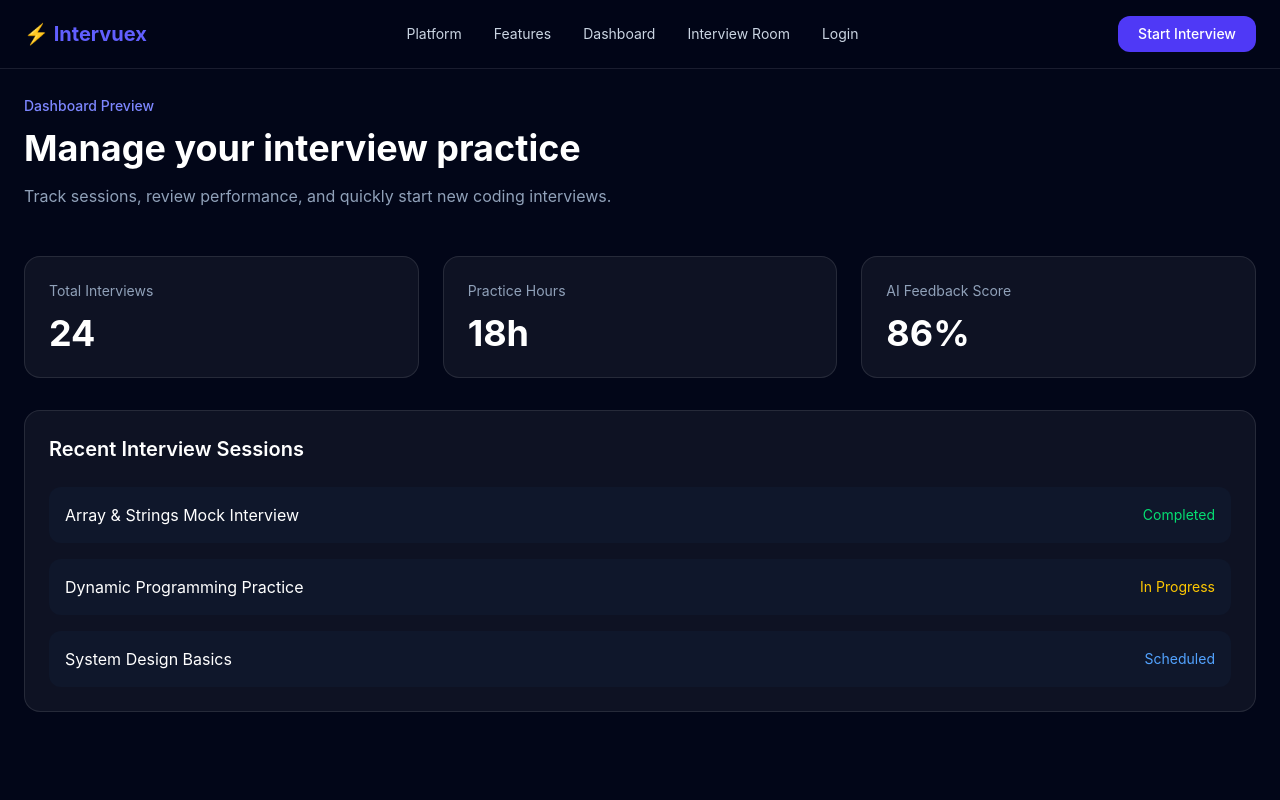
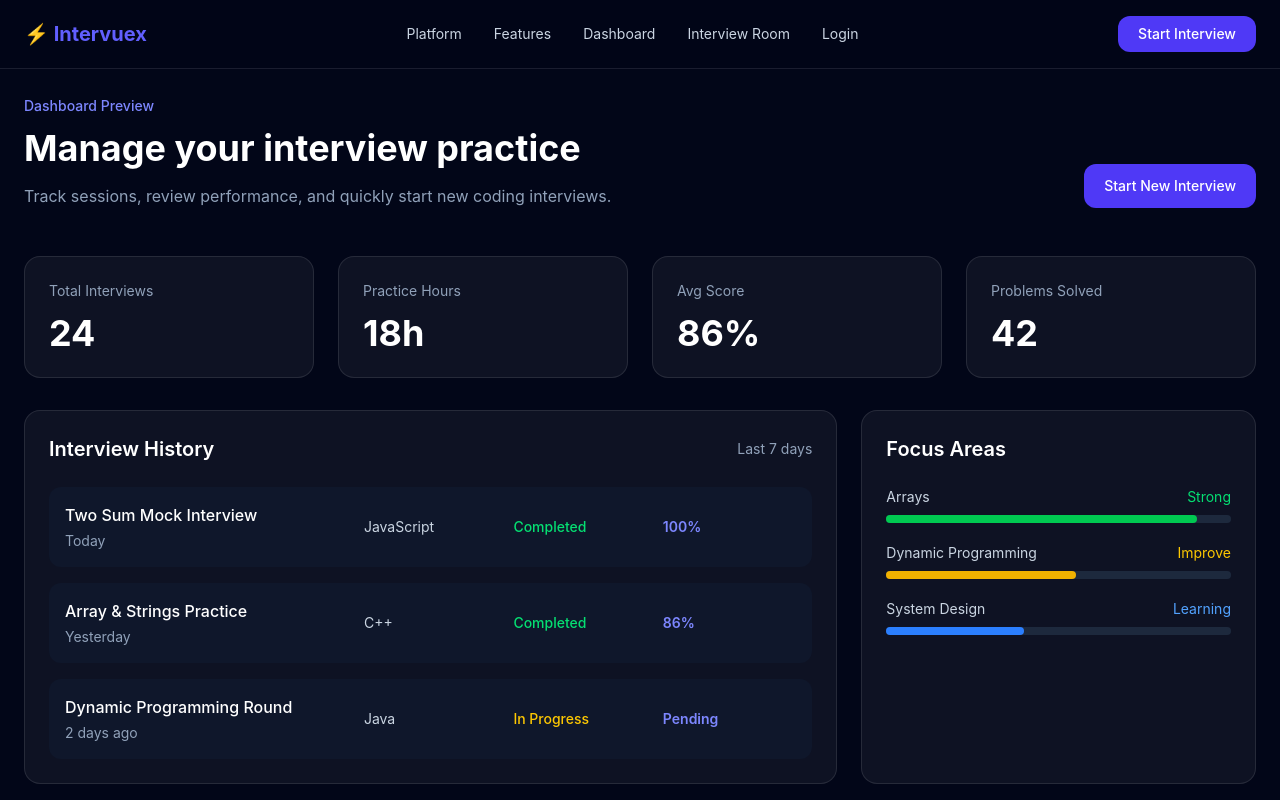
Before and after one commit to Abhirajverma12/intervuex, a React (Vite) app: page /dashboard in a window 1280 px wide. Shown: the top 800 px of the page. Built offline with nearby package versions, Linux system fonts and the light colour scheme.

Commit message:
Dashboard me interview progress add ki

```diff
--- a/src/components/Dashboard.jsx
+++ b/src/components/Dashboard.jsx
@@ -1,7 +1,32 @@
+const interviewHistory = [
+  {
+    title: "Two Sum Mock Interview",
+    language: "JavaScript",
+    score: "100%",
+    status: "Completed",
+    date: "Today",
+  },
+  {
+    title: "Array & Strings Practice",
+    language: "C++",
+    score: "86%",
+    status: "Completed",
+    date: "Yesterday",
+  },
+  {
+    title: "Dynamic Programming Round",
+    language: "Java",
+    score: "Pending",
+    status: "In Progress",
+    date: "2 days ago",
+  },
+];
+
 function Dashboard() {
   return (
     <section className="bg-slate-950 px-6 py-24 text-white">
       <div className="mx-auto max-w-7xl">
+        <div className="flex flex-col gap-6 md:flex-row md:items-end md:justify-between">
           <div>
             <p className="text-sm font-medium text-indigo-400">
               Dashboard Preview
@@ -12,11 +37,17 @@ function Dashboard() {
             </h2>
 
             <p className="mt-4 max-w-2xl text-slate-400">
-            Track sessions, review performance, and quickly start new coding interviews.
+              Track sessions, review performance, and quickly start new coding
+              interviews.
             </p>
           </div>
 
-        <div className="mt-12 grid gap-6 md:grid-cols-3">
+          <button className="rounded-xl bg-indigo-600 px-5 py-3 text-sm font-medium hover:bg-indigo-500">
+            Start New Interview
+          </button>
+        </div>
+
+        <div className="mt-12 grid gap-6 md:grid-cols-4">
           <div className="rounded-2xl border border-white/10 bg-white/5 p-6">
             <p className="text-sm text-slate-400">Total Interviews</p>
             <h3 className="mt-3 text-4xl font-bold">24</h3>
@@ -28,28 +59,87 @@ function Dashboard() {
           </div>
 
           <div className="rounded-2xl border border-white/10 bg-white/5 p-6">
-            <p className="text-sm text-slate-400">AI Feedback Score</p>
+            <p className="text-sm text-slate-400">Avg Score</p>
             <h3 className="mt-3 text-4xl font-bold">86%</h3>
+          </div>
+
+          <div className="rounded-2xl border border-white/10 bg-white/5 p-6">
+            <p className="text-sm text-slate-400">Problems Solved</p>
+            <h3 className="mt-3 text-4xl font-bold">42</h3>
           </div>
         </div>
 
-        <div className="mt-8 rounded-2xl border border-white/10 bg-white/5 p-6">
-          <h3 className="text-xl font-semibold">Recent Interview Sessions</h3>
+        <div className="mt-8 grid gap-6 lg:grid-cols-3">
+          <div className="rounded-2xl border border-white/10 bg-white/5 p-6 lg:col-span-2">
+            <div className="flex items-center justify-between">
+              <h3 className="text-xl font-semibold">Interview History</h3>
+              <span className="text-sm text-slate-400">Last 7 days</span>
+            </div>
 
             <div className="mt-6 space-y-4">
-            <div className="flex items-center justify-between rounded-xl bg-slate-900 p-4">
-              <span>Array & Strings Mock Interview</span>
-              <span className="text-sm text-green-400">Completed</span>
+              {interviewHistory.map((item, index) => (
+                <div
+                  key={index}
+                  className="grid gap-4 rounded-xl bg-slate-900 p-4 md:grid-cols-5 md:items-center"
+                >
+                  <div className="md:col-span-2">
+                    <p className="font-medium text-white">{item.title}</p>
+                    <p className="mt-1 text-sm text-slate-400">{item.date}</p>
                   </div>
 
-            <div className="flex items-center justify-between rounded-xl bg-slate-900 p-4">
-              <span>Dynamic Programming Practice</span>
-              <span className="text-sm text-yellow-400">In Progress</span>
+                  <p className="text-sm text-slate-300">{item.language}</p>
+
+                  <p
+                    className={`text-sm font-medium ${
+                      item.status === "Completed"
+                        ? "text-green-400"
+                        : "text-yellow-400"
+                    }`}
+                  >
+                    {item.status}
+                  </p>
+
+                  <p className="text-sm font-semibold text-indigo-400">
+                    {item.score}
+                  </p>
+                </div>
+              ))}
+            </div>
           </div>
 
-            <div className="flex items-center justify-between rounded-xl bg-slate-900 p-4">
-              <span>System Design Basics</span>
-              <span className="text-sm text-blue-400">Scheduled</span>
+          <div className="rounded-2xl border border-white/10 bg-white/5 p-6">
+            <h3 className="text-xl font-semibold">Focus Areas</h3>
+
+            <div className="mt-6 space-y-5">
+              <div>
+                <div className="flex justify-between text-sm">
+                  <span className="text-slate-300">Arrays</span>
+                  <span className="text-green-400">Strong</span>
+                </div>
+                <div className="mt-2 h-2 rounded-full bg-slate-800">
+                  <div className="h-2 w-[90%] rounded-full bg-green-500"></div>
+                </div>
+              </div>
+
+              <div>
+                <div className="flex justify-between text-sm">
+                  <span className="text-slate-300">Dynamic Programming</span>
+                  <span className="text-yellow-400">Improve</span>
+                </div>
+                <div className="mt-2 h-2 rounded-full bg-slate-800">
+                  <div className="h-2 w-[55%] rounded-full bg-yellow-500"></div>
+                </div>
+              </div>
+
+              <div>
+                <div className="flex justify-between text-sm">
+                  <span className="text-slate-300">System Design</span>
+                  <span className="text-blue-400">Learning</span>
+                </div>
+                <div className="mt-2 h-2 rounded-full bg-slate-800">
+                  <div className="h-2 w-[40%] rounded-full bg-blue-500"></div>
+                </div>
+              </div>
             </div>
           </div>
         </div>
--- a/src/pages/InterviewRoom.jsx
+++ b/src/pages/InterviewRoom.jsx
@@ -25,6 +25,9 @@ vector<int> twoSum(vector<int>& nums, int target) {
 function InterviewRoom() {
   const [language, setLanguage] = useState("javascript");
   const [timeLeft, setTimeLeft] = useState(45 * 60);
+  const [isRunning, setIsRunning] = useState(false);
+  const [output, setOutput] = useState("Run your code to see output here.");
+  const [stats, setStats] = useState(null);
 
   useEffect(() => {
     const timer = setInterval(() => {
@@ -46,6 +49,28 @@ function InterviewRoom() {
     const remainingSeconds = seconds % 60;
 
     return `${minutes}:${remainingSeconds.toString().padStart(2, "0")}`;
+  };
+
+  const handleRunCode = () => {
+    setIsRunning(true);
+    setStats(null);
+    setOutput("Running test cases...");
+
+    setTimeout(() => {
+      setIsRunning(false);
+
+      setOutput(`Test Case 1 Passed ✅
+Input: nums = [2, 7, 11, 15], target = 9
+Expected Output: [0, 1]
+Your Output: [0, 1]`);
+
+      setStats({
+        testCases: "1/1",
+        runtime: "52 ms",
+        memory: "42 MB",
+        score: "100%",
+      });
+    }, 1200);
   };
 
   return (
@@ -111,7 +136,11 @@ function InterviewRoom() {
               <div className="flex flex-wrap gap-3">
                 <select
                   value={language}
-                  onChange={(e) => setLanguage(e.target.value)}
+                  onChange={(e) => {
+                    setLanguage(e.target.value);
+                    setOutput("Run your code to see output here.");
+                    setStats(null);
+                  }}
                   className="rounded-lg border border-white/10 bg-slate-900 px-4 py-2 text-sm text-white outline-none"
                 >
                   <option value="javascript">JavaScript</option>
@@ -120,9 +149,14 @@ function InterviewRoom() {
                   <option value="python">Python</option>
                 </select>
 
-                <button className="rounded-lg border border-white/10 px-4 py-2 text-sm hover:bg-white/10">
-                  Run Code
+                <button
+                  onClick={handleRunCode}
+                  disabled={isRunning}
+                  className="rounded-lg border border-white/10 px-4 py-2 text-sm hover:bg-white/10 disabled:cursor-not-allowed disabled:opacity-60"
+                >
+                  {isRunning ? "Running..." : "Run Code"}
                 </button>
+
                 <button className="rounded-lg bg-indigo-600 px-4 py-2 text-sm hover:bg-indigo-500">
                   Submit
                 </button>
@@ -146,10 +180,42 @@ function InterviewRoom() {
 
             <div className="mt-4 rounded-xl border border-white/10 bg-slate-900 p-4">
               <p className="text-sm font-medium text-slate-300">Output</p>
-              <p className="mt-2 text-sm text-slate-500">
-                Run your code to see output here.
-              </p>
+              <pre className="mt-2 whitespace-pre-wrap text-sm text-slate-400">
+                {output}
+              </pre>
             </div>
+
+            {stats && (
+              <div className="mt-4 grid gap-4 rounded-xl border border-green-500/20 bg-green-500/5 p-4 md:grid-cols-4">
+                <div>
+                  <p className="text-xs text-slate-400">Test Cases</p>
+                  <p className="mt-1 font-semibold text-green-400">
+                    {stats.testCases}
+                  </p>
+                </div>
+
+                <div>
+                  <p className="text-xs text-slate-400">Runtime</p>
+                  <p className="mt-1 font-semibold text-white">
+                    {stats.runtime}
+                  </p>
+                </div>
+
+                <div>
+                  <p className="text-xs text-slate-400">Memory</p>
+                  <p className="mt-1 font-semibold text-white">
+                    {stats.memory}
+                  </p>
+                </div>
+
+                <div>
+                  <p className="text-xs text-slate-400">Score</p>
+                  <p className="mt-1 font-semibold text-green-400">
+                    {stats.score}
+                  </p>
+                </div>
+              </div>
+            )}
           </div>
         </div>
       </div>
```
Lines whose indentation alone changed are shown as unchanged.
